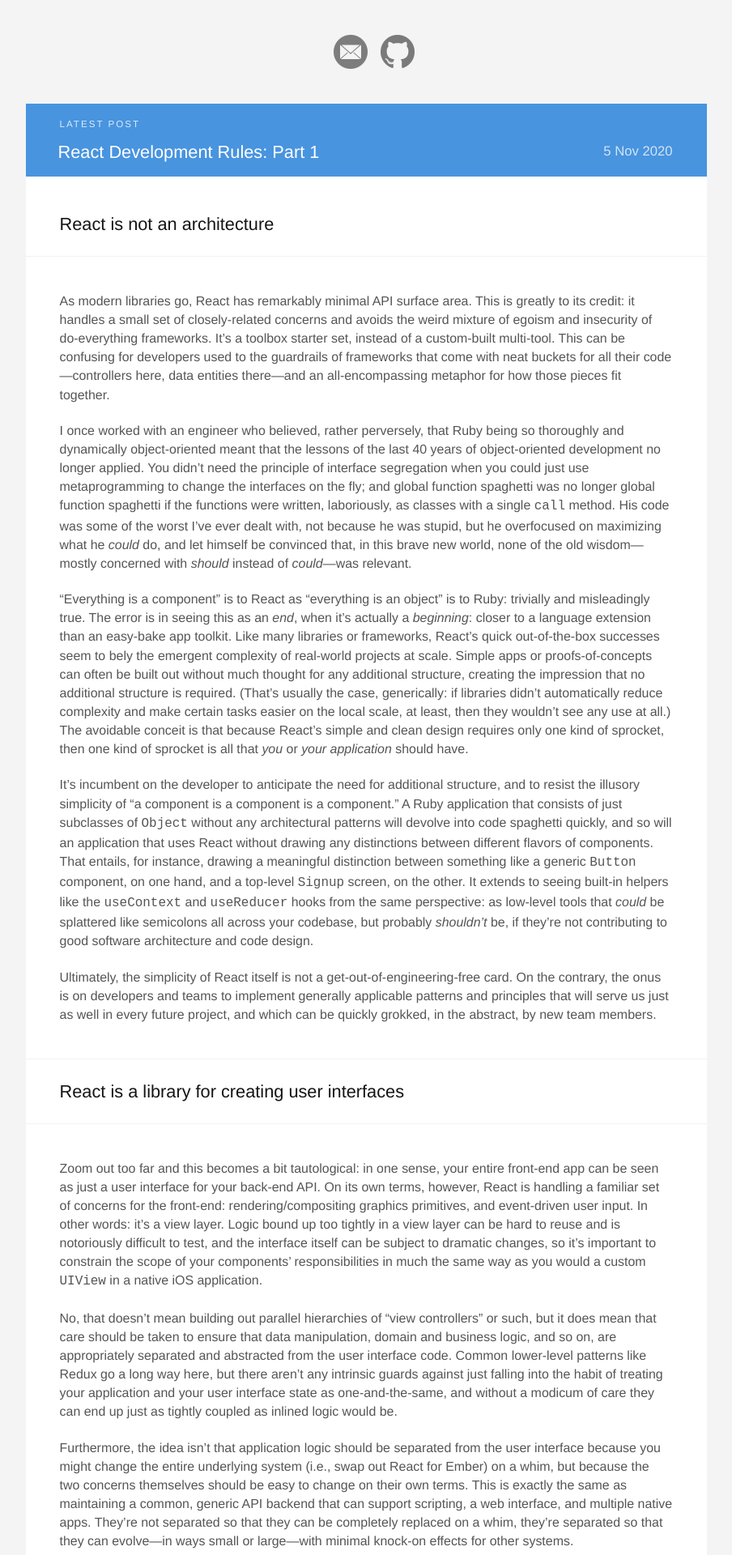
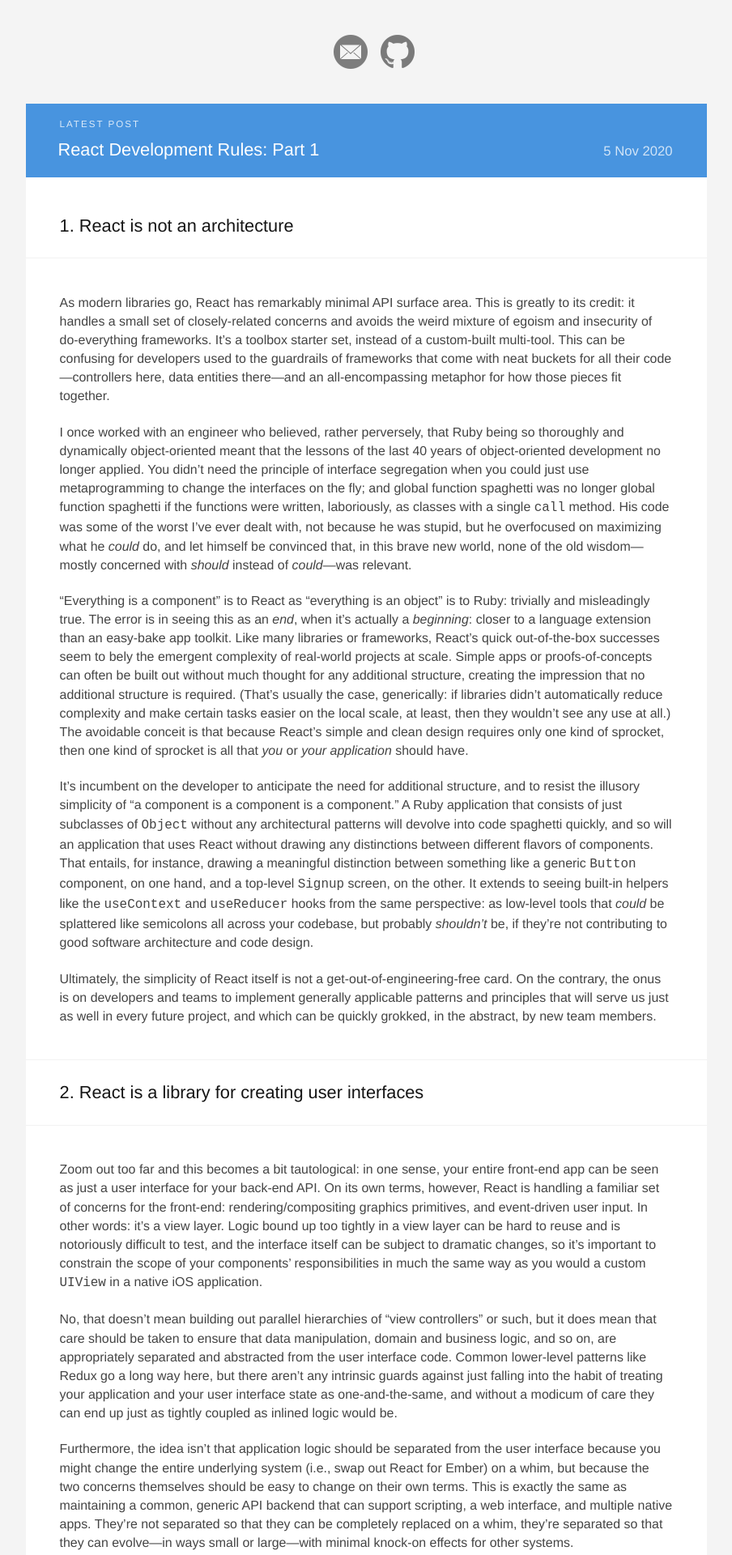
Before and after one commit to endash/endash.github.io, a Jekyll site: the page built from _posts/2020-11-05-react-rules-part-1.markdown, in a window 1280 px wide. Shown: the top 1920 px of the page at 81% size, without its empty margins (188-1092 px from the left). Built offline with Jekyll 4.4.1, drawn with Linux system fonts in a browser that asks for light colours; some of the changed text lies outside the part shown.

Commit message:
More tweaks

```diff
--- a/_posts/2020-11-05-react-rules-part-1.markdown
+++ b/_posts/2020-11-05-react-rules-part-1.markdown
@@ -6,7 +6,7 @@
 layout: post
 ---
 
-## React is not an architecture
+## 1. React is not an architecture
 
 As modern libraries go, React has remarkably minimal API surface area. This is greatly to its credit: it handles a small set of closely-related concerns and avoids the weird mixture of egoism and insecurity of do-everything frameworks. It's a toolbox starter set, instead of a custom-built multi-tool. This can be confusing for developers used to the guardrails of frameworks that come with neat buckets for all their code—controllers here, data entities there—and an all-encompassing metaphor for how those pieces fit together.
 
@@ -18,7 +18,7 @@
 
 Ultimately, the simplicity of React itself is not a get-out-of-engineering-free card. On the contrary, the onus is on developers and teams to implement generally applicable patterns and principles that will serve us just as well in every future project, and which can be quickly grokked, in the abstract, by new team members.
 
-## React is a library for creating user interfaces
+## 2. React is a library for creating user interfaces
 
 Zoom out too far and this becomes a bit tautological: in one sense, your entire front-end app can be seen as just a user interface for your back-end API. On its own terms, however, React is handling a familiar set of concerns for the front-end: rendering/compositing graphics primitives, and event-driven user input. In other words: it's a view layer. Logic bound up too tightly in a view layer can be hard to reuse and is notoriously difficult to test, and the interface itself can be subject to dramatic changes, so it's important to constrain the scope of your components' responsibilities in much the same way as you would a custom `UIView` in a native iOS application.
 
@@ -38,7 +38,7 @@
 
 Key to succesful application development, with or without React, is knowing your materials, and having a sense of what is high-value-for-effort innovation and what is low-value development hell (custom scroll bars, custom drop shadows, pretty much anything else that can be summarized as "a custom-built version of some browser-provided functionality so that it can be styled slightly more flexibly.") Finding the right balance between abstractionism and reductionism can sometimes be tricky, but that, much more than knowing the syntax of any given programming language, is what developers _do_.
 
-## SVG icons don't need to be React components
+## 4. SVG icons don't need to be React components
 
 On the flip side, the fact that React works by taking XML-style syntax and using it to render and update a DOM tree _can_ be irrelevant implementation detail and a costly red herring. If you're using it for something other than rendering your app's user interface, then there's probably a better, more efficient tool, ranging from a simple template string on up to a purpose-specific library like D3. _Purity_ as a development priority is meaningless, here: there aren't any prizes for unnecessarily baroque solutions that only serve to maintain the comfort blanket of a universal API. (Full disclosure: I'm totally guilty of having written a kludgy port because I didn't really understand why an interface that made sense in one paradigm didn't make any sense in the other. More on that another time.)
 
--- a/_sass/_layout.scss
+++ b/_sass/_layout.scss
@@ -94,6 +94,7 @@
     margin-left: -2px;
     font-size: 1.5em;
     font-weight: normal;
+    line-height: 1.2em;
 
     a {
       color: inherit;
@@ -148,7 +149,7 @@
   header {
     position: relative;
     padding-top: 3em;
-    padding-bottom: 1em;
+    padding-bottom: 1.5em;
     padding-left: 0;
     padding-right: 0;
     margin-bottom: 2.5rem;
--- a/css/main.scss
+++ b/css/main.scss
@@ -16,11 +16,11 @@
 $base-font-size:   10px;
 $base-font-weight: 300;
 $small-font-size:  $base-font-size * 0.875;
-$base-line-height: 1.55;
+$base-line-height: 1.5;
 
 $spacing-unit:     30px;
 
-$text-color:       #555;
+$text-color:       #444;
 $background-color: #f4f4f4;
 $brand-color:      #467fdd;
 
```
Also changed, not shown: other parts of _posts/2020-11-05-react-rules-part-1.markdown (+1 -1 lines).
